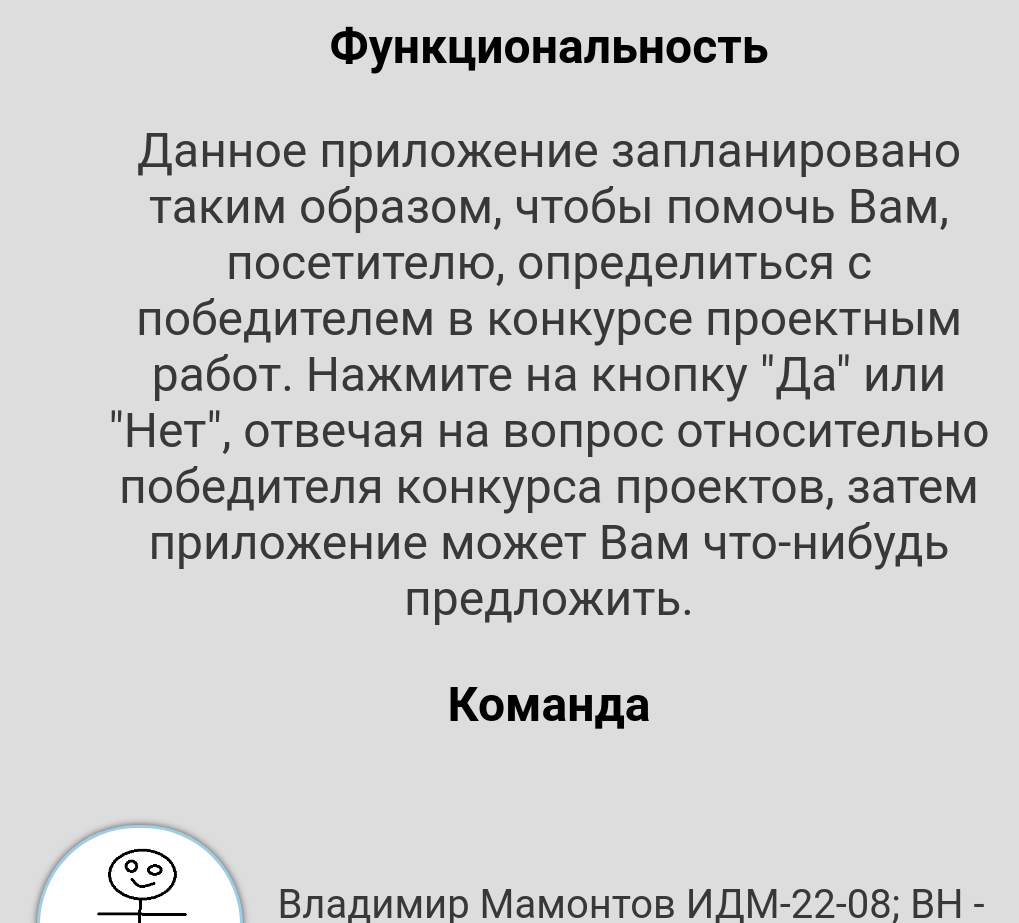
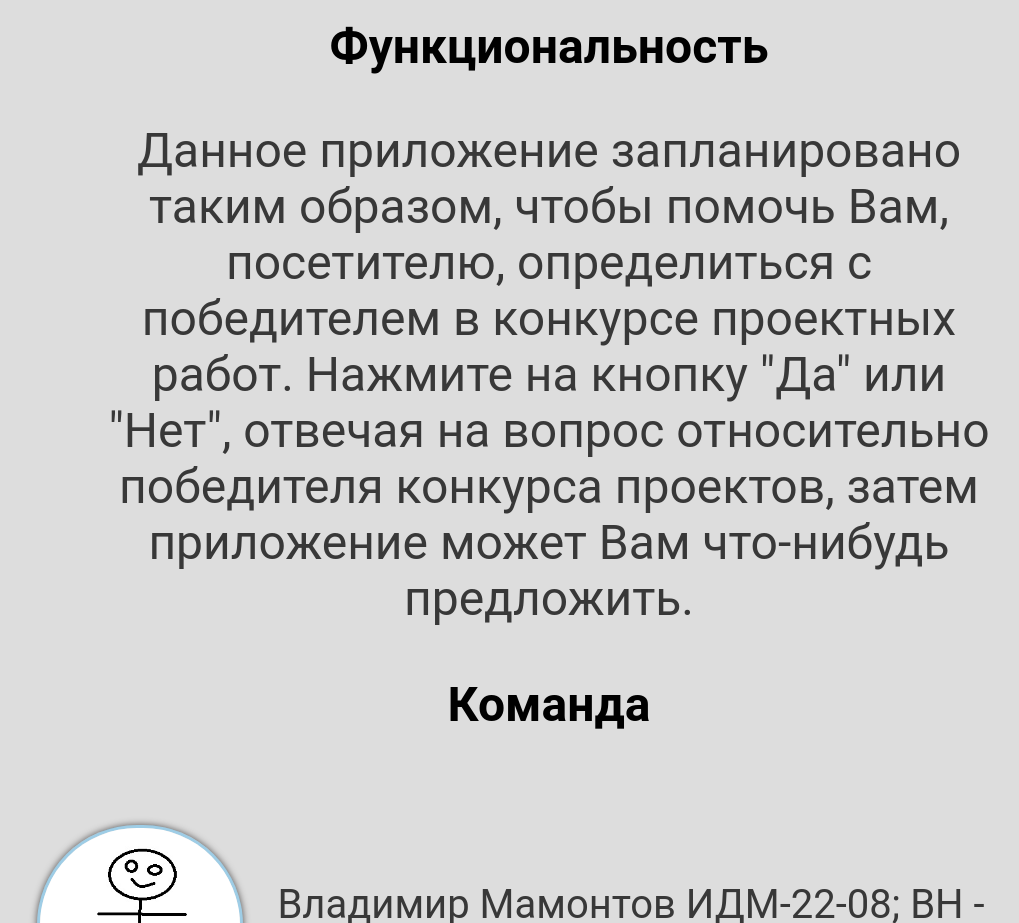
Before and after one commit to Tsyreniao/IT_MulticoloredPictures, a plain HTML site: page index.html in a window 1280 px wide. Shown: the part 1120-2043 px from the top of the page, without its empty margins (91-1110 px from the left). Drawn offline with Linux system fonts and the light colour scheme.

Commit message:
Update index.html

```diff
--- a/index.html
+++ b/index.html
@@ -29,7 +29,7 @@
     <hr>
     <div id="description">
         <p>Функциональность</p>
-        <span>Данное приложение запланировано таким образом, чтобы помочь Вам, посетителю, определиться с победителем в конкурсе проектным работ. Нажмите на кнопку "Да" или "Нет", отвечая на вопрос относительно победителя конкурса проектов, затем приложение может Вам что-нибудь предложить.</span>
+        <span>Данное приложение запланировано таким образом, чтобы помочь Вам, посетителю, определиться с победителем в конкурсе проектных работ. Нажмите на кнопку "Да" или "Нет", отвечая на вопрос относительно победителя конкурса проектов, затем приложение может Вам что-нибудь предложить.</span>
     </div>
     <div id="about">
         <p>Команда</p>
```
